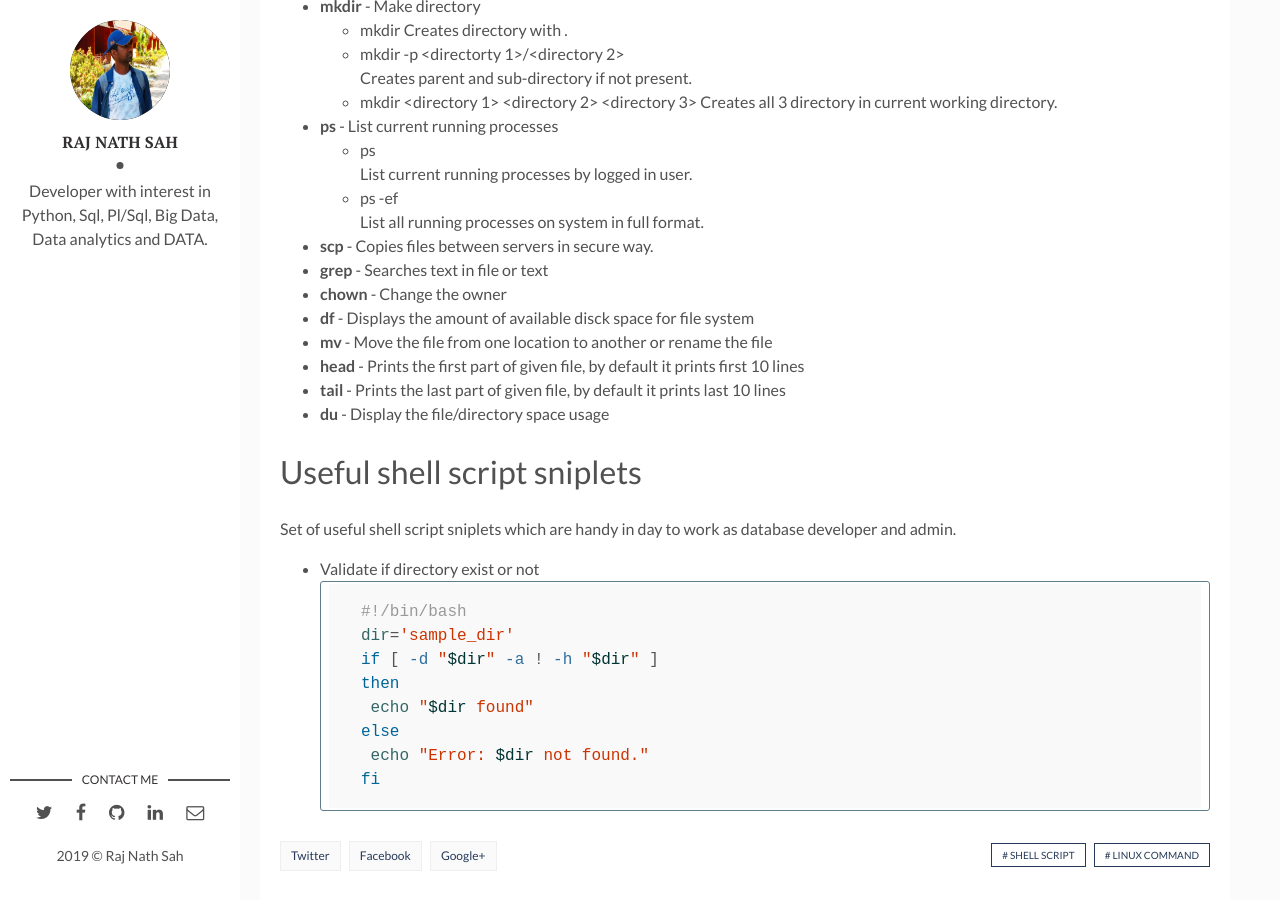
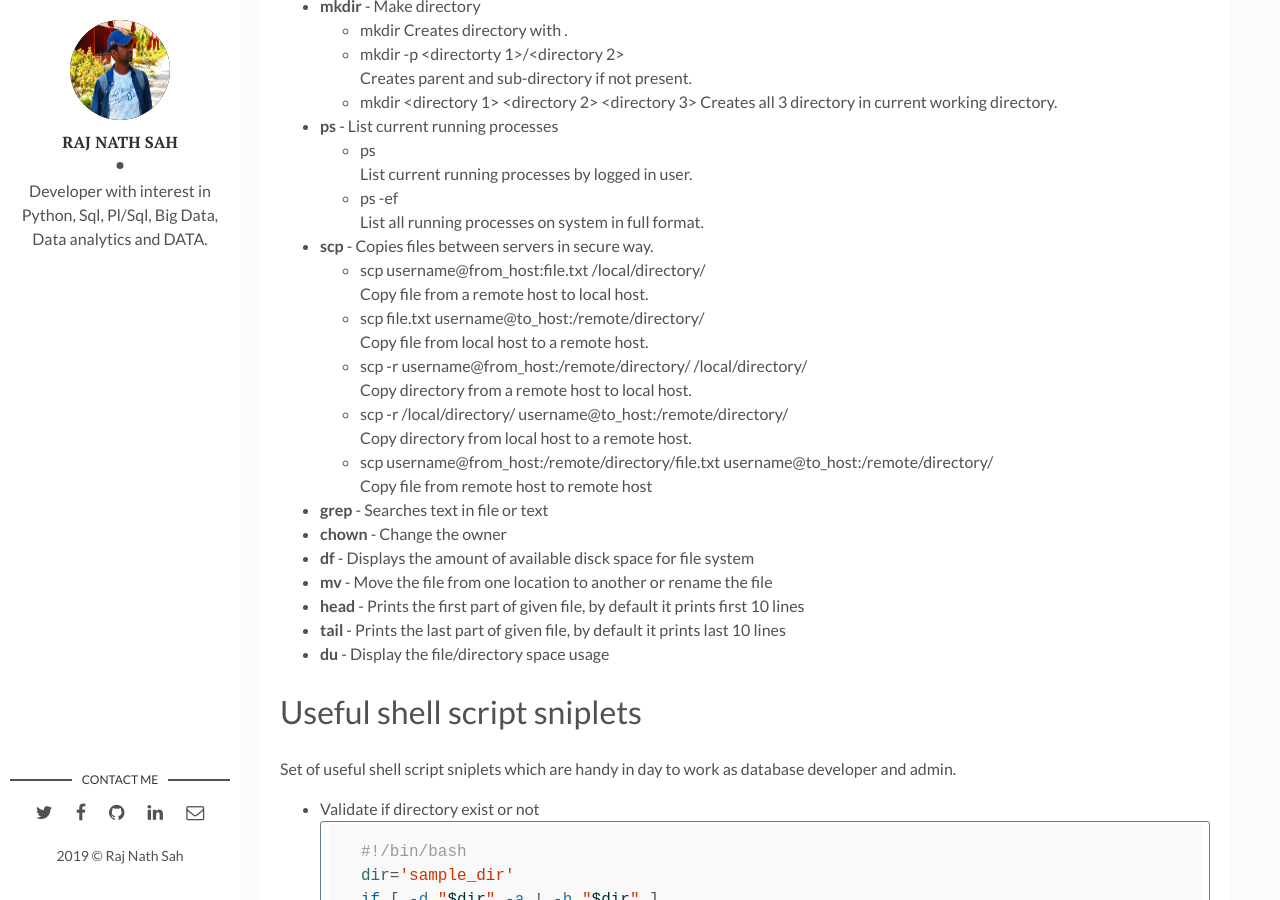
Before and after one commit to rajnathsah/rajnathsah.github.io, a Jekyll site: the page built from _posts/2019-11-27-shell-script-linux-command.md, in a window 1280 px wide and 900 px high, scrolled down 1216 px. Built offline with Jekyll 4.4.1, drawn with Linux system fonts in a browser that asks for light colours; comment, search, counter and statistics services are not loaded.

Commit message:
Update 2019-11-27-shell-script-linux-command.md

```diff
--- a/_posts/2019-11-27-shell-script-linux-command.md
+++ b/_posts/2019-11-27-shell-script-linux-command.md
@@ -71,6 +71,16 @@ Set of common useful linux command with basic description and usage.
   * ps -ef
   List all running processes on system in full format.
 * **scp** - Copies files between servers in secure way.
+  * scp username@from_host:file.txt /local/directory/
+  Copy file from a remote host to local host.
+  * scp file.txt username@to_host:/remote/directory/
+  Copy file from local host to a remote host.
+  * scp -r username@from_host:/remote/directory/  /local/directory/
+  Copy directory from a remote host to local host.
+  * scp -r /local/directory/ username@to_host:/remote/directory/
+  Copy directory from local host to a remote host.
+  * scp username@from_host:/remote/directory/file.txt username@to_host:/remote/directory/
+  Copy file from remote host to remote host
 * **grep** - Searches text in file or text
 * **chown** - Change the owner
 * **df** - Displays the amount of available disck space for file system
```
